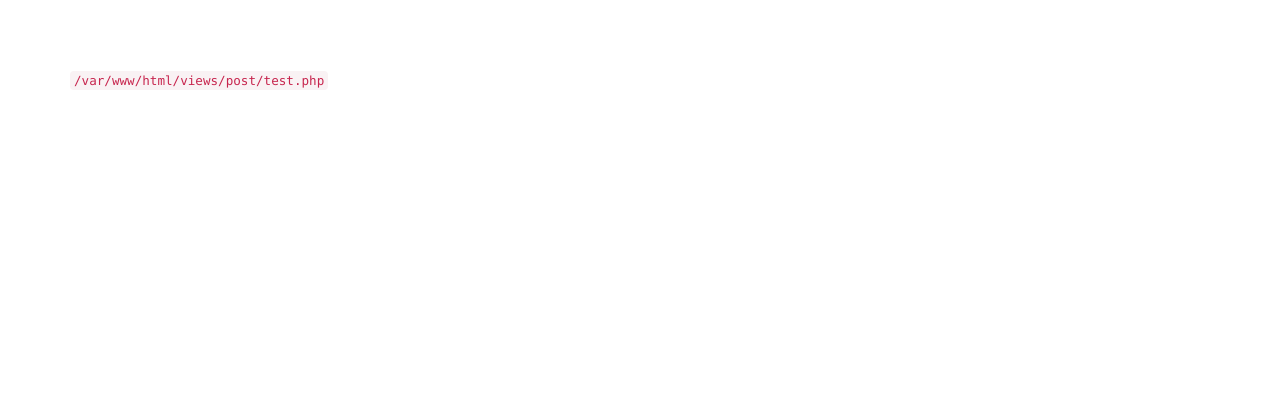
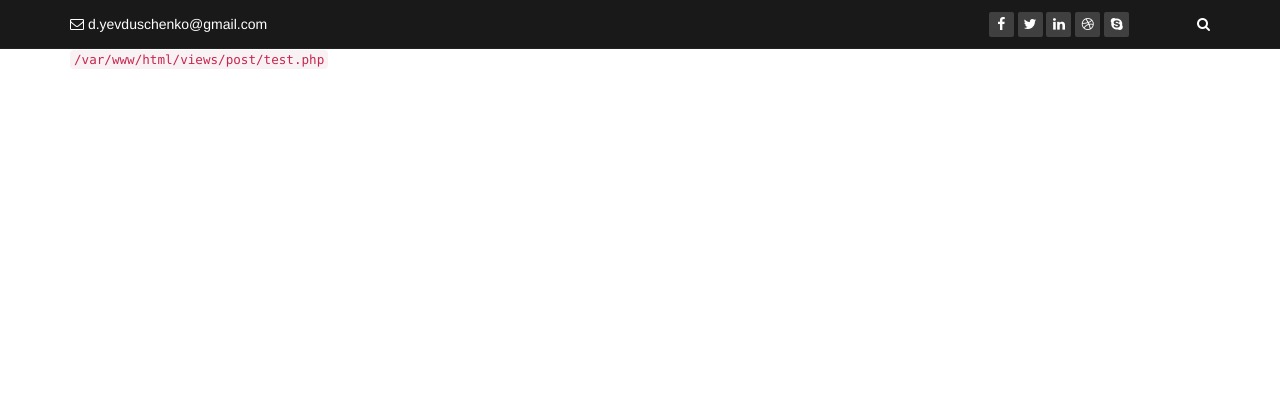
Before and after one commit to denis-yevduschenko/yii-repo, a Yii app: template views/post/test.php in a window 1280 px wide. Shown: the top 420 px of the page. Run offline with PHP 8.4 and a stand-in for Yii, Linux system fonts and the light colour scheme; the template is opened without the code that fills it, so the values that code supplies are empty; grey boxes labelled with a size stand in for pictures from a placeholder-image service; some libraries are stand-ins or nearby versions.

Commit message:
new header and page with success registration

```diff
--- a/assets/AppAsset.php
+++ b/assets/AppAsset.php
@@ -21,6 +21,7 @@
     public $css = [
         'css/site.css',
         'css/footer.css',
+        'css/header.css',
     ];
     public $js = [
     ];
--- a/config/db.php
+++ b/config/db.php
@@ -2,8 +2,8 @@
 
 return [
     'class' => 'yii\db\Connection',
-    'dsn' => 'mysql:host=localhost;port=3307;dbname=mysite-local',//my home db
-    //'dsn' => 'mysql:host=localhost;dbname=yii2_db',//my work db
+    //'dsn' => 'mysql:host=localhost;port=3307;dbname=mysite-local',//my home db
+    'dsn' => 'mysql:host=localhost;dbname=yii2_db',//my work db
     'username' => 'root',
     'password' => '',
     'charset' => 'utf8',
--- a/models/Posts.php
+++ b/models/Posts.php
@@ -33,8 +33,7 @@
      * @return int|string
      */
     public static function retrieveQuantityPostsCategory($category){
-        $quantity = Posts::find()->where(['category' => $category])->count();
-        return $quantity;
+        return Posts::find()->where(['category' => $category, 'hide' => '0'])->count();
     }
 }
 ?>
--- a/views/layouts/main.php
+++ b/views/layouts/main.php
@@ -2,7 +2,6 @@
 
 /* @var $this \yii\web\View */
 /* @var $content string */
-$this->registerCssFile('css/footer.css');
 
 use kartik\icons\Icon;
 use yii\helpers\Html;
@@ -28,28 +27,73 @@
 <?php $this->beginBody() ?>
 
 <div class="wrap">
+    <div class="top-bar">
+        <div class="container">
+            <div class="row">
+                <div class="col-sm-6 col-xs-4">
+                    <div class="top-number"><p><i class="fa fa-envelope-o"></i> d.yevduschenko@gmail.com</p></div>
+                </div>
+                <div class="col-sm-6 col-xs-8">
+                    <div class="social">
+                        <ul class="social-share">
+                            <li><a href="#"><i class="fa fa-facebook"></i></a></li>
+                            <li><a href="#"><i class="fa fa-twitter"></i></a></li>
+                            <li><a href="#"><i class="fa fa-linkedin"></i></a></li>
+                            <li><a href="#"><i class="fa fa-dribbble"></i></a></li>
+                            <li><a href="#"><i class="fa fa-skype"></i></a></li>
+                        </ul>
+                        <div class="search" style="display:inline-block"> <!-- TODO :: убрать/нужно пофиксить -->
+                            <form role="form">
+                                <input type="text" class="search-form" autocomplete="off" placeholder="Search">
+                                <i class="fa fa-search"></i>
+                            </form>
+                        </div>
+                    </div>
+                </div>
+            </div>
+        </div>
+    </div>
     <?php
     NavBar::begin([
-        'brandLabel' => 'My Future Blog',
+        'brandLabel' => 'MFB',
         'brandUrl' => Yii::$app->homeUrl,
         'options' => [
-            'class' => 'navbar-inverse navbar-fixed-top',
+            'class' => 'navbar-inverse navbar-static-top',
         ],
     ]);
     echo Nav::widget([
+        'activateItems'=>'true',
         'options' => ['class' => 'navbar-nav navbar-right'],
         'items' => [
             ['label' => Icon::show('home',['class'=>'fa-1x']).'Home', 'url' => ['/']],
-            ['label' => 'About', 'url' => ['/site/about']],
-            ['label' => 'Contact', 'url' => ['/site/contact']],
+            ['label' => Icon::show('mobile',['class'=>'fa-1x']).'Test', 'url' => [Yii::$app->urlManager->createUrl(['/post/test'])]],
+            ['label' => Icon::show('list',['class'=>'fa-1x']).'Categories',
+                'url' => ['post/categories'],
+                'options'=>['class'=>'dropdown'],
+                'template' => '<a href="{url}" class="url-class">{label}</a>',
+                'items' => [
+                    ['label' => 'News', 'url' => [Yii::$app->urlManager->createUrl(['/post/category', 'category' => 'News'])]],
+                    ['label' => 'Android', 'url' => [Yii::$app->urlManager->createUrl(['/post/category', 'category' => 'Android'])]],
+                    ['label' => 'PHP', 'url' => [Yii::$app->urlManager->createUrl(['/post/category', 'category' => 'PHP'])]],
+                    ['label' => 'Java', 'url' => [Yii::$app->urlManager->createUrl(['/post/category', 'category' => 'Java'])]],
+                    ['label' => 'Books', 'url' => [Yii::$app->urlManager->createUrl(['/post/category', 'category' => 'Books'])]],
+                    ['label' => 'Web', 'url' => [Yii::$app->urlManager->createUrl(['/post/category', 'category' => 'Web'])]],
+                    ['label' => 'Windows', 'url' => [Yii::$app->urlManager->createUrl(['/post/category', 'category' => 'Windows'])]],
+                    '<li class="divider"></li>',
+                    ['label' => 'All posts', 'url' => [Yii::$app->urlManager->createUrl(['/post/category'])]],
+                    ['label' => 'Categories', 'url' => [Yii::$app->urlManager->createUrl(['/post/categories'])]],
+                ]
+            ],
+            ['label' => Icon::show('info-circle',['class'=>'fa-1x']).'About', 'url' => [Yii::$app->urlManager->createUrl(['/site/about'])]],
+            ['label' => Icon::show('commenting-o',['class'=>'fa-1x']).'Contact', 'url' => [Yii::$app->urlManager->createUrl(['/site/contact'])]],
             Yii::$app->user->isGuest ? (
-                ['label' => 'Login', 'url' => ['/post/login']]
+                ['label' => Icon::show('sign-in',['class'=>'fa-1x']).'Login', 'url' => [Yii::$app->urlManager->createUrl(['/post/login'])]]
             ) : (
                 '<li>'
-                . Html::beginForm(['/site/logout'], 'post')
+                . Html::beginForm(Yii::$app->urlManager->createUrl(['/site/logout']), 'post')
                 . Html::submitButton(
-                    'Logout (' . Yii::$app->user->identity->username . ')',
-                    ['class' => 'btn btn-link logout']
+                    Icon::show('sign-out',['class'=>'fa-1x']).'Logout (' . Yii::$app->user->identity->username . ')',
+                    ['class' => 'btn btn-info logout']
                 )
                 . Html::endForm()
                 . '</li>'
@@ -79,7 +123,6 @@
                 <div class="row">
                     <div class="col-lg-3 col-md-6">
                         <div class="container">
-
                             <div class="col-lg-3 col-md-6">
                                 <div class="cuadro_intro_hover " style="background-color:#cccccc;">
                                     <p style="text-align:center; margin-top:20px;">
--- a/views/post/index.php
+++ b/views/post/index.php
@@ -19,7 +19,7 @@
 $this->registerCssFile('@web/css/masonry.css');
 ?>
 </div>
-<div class="container-fluid">
+<div class="container-fluid hidden-xs">
     <div class="row">
         <?php
         $slides = [
--- /dev/null
+++ b/views/post/success.php
@@ -0,0 +1 @@
+<h1><p>Вы успешно зарегистрировались.</p></h1>
--- a/views/post/test.php
+++ b/views/post/test.php
@@ -1,4 +1,5 @@
 <?php
+$this->title = 'Test';
 $this->params['breadcrumbs'][] = ['label' => 'Test', 'url' => ['/post/test']];
 //$this->params['breadcrumbs'][] = Yii::$app->controller->substr_content($this->title, '90');
 ?>
--- /dev/null
+++ b/web/css/header.css
@@ -0,0 +1,280 @@
+@import url(http://fonts.googleapis.com/css?family=Open+Sans:300italic,400italic,600italic,700italic,800italic,400,600,700,300,800);
+
+
+
+
+
+
+.top-bar a {
+    color: #c52d2f;
+    -webkit-transition: color 300ms, background-color 300ms;
+    -moz-transition: color 300ms, background-color 300ms;
+    -o-transition: color 300ms, background-color 300ms;
+    transition: color 300ms, background-color 300ms;
+}
+
+.top-bar a:hover, .top-bar a:focus {
+    color: #d43133;
+}
+
+.top-bar hr {
+    border-top: 1px solid #e5e5e5;
+    border-bottom: 1px solid #fff;
+}
+
+.btn-primary {
+    padding: 8px 20px;
+    background: #c52d2f;
+    color: #fff;
+    border-radius: 4px;
+    border: none;
+    margin-top: 10px;
+}
+
+.btn-primary:hover, .btn-primary:focus {
+    background: #c52d2f;
+    outline: none;
+    box-shadow: none;
+}
+
+.btn-transparent {
+    border: 3px solid #fff;
+    background: transparent;
+    color: #fff;
+}
+
+.btn-transparent:hover {
+    border-color: rgba(255, 255, 255, 0.5);
+}
+
+.top-bar a:hover, .top-bar a:focus {
+    color: #111;
+    text-decoration: none;
+    outline: none;
+}
+
+.dropdown-menu {
+    margin-top: -1px;
+    min-width: 180px;
+}
+
+
+.scaleIn {
+    -webkit-animation-name: scaleIn;
+    animation-name: scaleIn;
+}
+
+.lead {
+    font-size: 16px;
+    line-height: 24px;
+    font-weight: 400;
+}
+
+.transparent-bg {
+    background-color: transparent !important;
+    margin-bottom: 0;
+}
+
+@-webkit-keyframes scaleIn {
+    0% {
+        opacity: 0;
+        -webkit-transform: scale(0);
+        transform: scale(0);
+    }
+    100% {
+        opacity: 1;
+        -webkit-transform: scale(1);
+        transform: scale(1);
+    }
+}
+
+@keyframes scaleIn {
+    0% {
+        opacity: 0;
+        -webkit-transform: scale(0);
+        -ms-transform: scale(0);
+        transform: scale(0);
+    }
+    100% {
+        opacity: 1;
+        -webkit-transform: scale(1);
+        -ms-transform: scale(1);
+        transform: scale(1);
+    }
+}
+
+#header .search {
+    display: inline-block;
+}
+
+.navbar > .container .navbar-brand {
+    margin-left: 0;
+}
+
+.top-bar {
+    padding: 10px 0;
+    background: #191919;
+    border-bottom: 1px solid #222;
+    line-height: 28px;
+}
+
+.top-number {
+    color: #fff;
+}
+
+.top-number p {
+    margin: 0
+}
+
+.social {
+    text-align: right;
+}
+
+.social-share {
+    display: inline-block;
+    list-style: none;
+    padding: 0;
+    margin: 0;
+}
+
+ul.social-share li {
+    display: inline-block;
+}
+
+ul.social-share li a {
+    display: inline-block;
+    color: #fff;
+    background: #404040;
+    width: 25px;
+    height: 25px;
+    line-height: 25px;
+    text-align: center;
+    border-radius: 2px;
+}
+
+ul.social-share li a:hover {
+    background: #c52d2f;
+    color: #fff;
+}
+
+.search i {
+    color: #fff;
+    display: inline-block;
+}
+
+input.search-form {
+    background: transparent;
+    border: 0 none;
+    width: 60px;
+    padding: 0 10px;
+    color: #FFF;
+    -webkit-transition: all 400ms;
+    -moz-transition: all 400ms;
+    -ms-transition: all 400ms;
+    -o-transition: all 400ms;
+    transition: all 400ms;
+}
+
+input.search-form::-webkit-input-placeholder {
+    color: transparent;
+}
+
+input.search-form:hover::-webkit-input-placeholder {
+    color: #fff;
+}
+
+input.search-form:hover {
+    width: 180px;
+}
+
+.navbar-brand {
+    padding: 0;
+    margin: 0;
+}
+
+.navbar {
+    border-radius: 0;
+    margin-bottom: 0;
+    background: #151515;
+    padding: 15px 0;
+    padding-bottom: 0;
+}
+
+.navbar-nav {
+    margin-top: 12px;
+}
+
+.navbar-nav > li {
+    margin-left: 35px;
+    padding-bottom: 28px;
+}
+
+.navbar-inverse .navbar-nav > li > a {
+    padding: 5px 12px;
+    margin: 0;
+    border-radius: 3px;
+    color: #fff;
+    line-height: 24px;
+    display: inline-block;
+}
+
+.navbar-inverse .navbar-nav > li > a:hover {
+    background-color: #c52d2f;
+    color: #fff;
+}
+
+.navbar-inverse {
+    border: none;
+}
+
+.navbar-inverse .navbar-brand {
+    font-size: 36px;
+    line-height: 50px;
+    color: #fff;
+}
+
+.navbar-inverse .navbar-nav > .active > a, .navbar-inverse .navbar-nav > .active > a:hover, .navbar-inverse .navbar-nav > .active > a:focus, .navbar-inverse .navbar-nav > .open > a, .navbar-inverse .navbar-nav > .open > a:hover, .navbar-inverse .navbar-nav > .open > a:focus {
+    background-color: #c52d2f;
+    color: #fff;
+}
+
+.navbar-inverse .navbar-nav .dropdown-menu {
+    background-color: rgba(0, 0, 0, .85);
+    -webkit-box-shadow: 0 3px 8px rgba(0, 0, 0, 0.125);
+    -moz-box-shadow: 0 3px 8px rgba(0, 0, 0, 0.125);
+    box-shadow: 0 3px 8px rgba(0, 0, 0, 0.125);
+    border: 0;
+    padding: 0;
+    margin-top: 0;
+    border-top: 0;
+    border-radius: 0;
+    left: 0;
+}
+
+.navbar-inverse .navbar-nav .dropdown-menu:before {
+    position: absolute;
+    top: 0;
+}
+
+.navbar-inverse .navbar-nav .dropdown-menu > li > a {
+    padding: 8px 15px;
+    color: #fff;
+}
+
+.navbar-inverse .navbar-nav .dropdown-menu > li:hover > a, .navbar-inverse .navbar-nav .dropdown-menu > li:focus > a, .navbar-inverse .navbar-nav .dropdown-menu > li.active > a {
+    background-color: #c52d2f;
+    color: #fff;
+}
+
+.navbar-inverse .navbar-nav .dropdown-menu > li:last-child > a {
+    border-radius: 0 0 3px 3px;
+}
+
+.navbar-inverse .navbar-nav .dropdown-menu > li.divider {
+    background-color: transparent;
+}
+
+.navbar-inverse .navbar-collapse, .navbar-inverse .navbar-form {
+    border-top: 0;
+    padding-bottom: 0;
+}
--- a/web/css/site.css
+++ b/web/css/site.css
@@ -11,7 +11,7 @@
 }
 
 .wrap > .container {
-    padding: 70px 15px 20px;
+    padding: 0 15px 0;
 }
 
 .footer {
@@ -92,7 +92,6 @@
 
 /* align the logout "link" (button in form) of the navbar */
 .nav li > form > button.logout {
-    padding: 15px;
     border: none;
 }
 
@@ -100,7 +99,6 @@
     .nav li > form > button.logout {
         display:block;
         text-align: left;
-        width: 100%;
         padding: 10px 15px;
     }
 }
```
Also changed, not shown: controllers/PostController.php (+9 -7 lines), views/post/successRegistration.php (deleted, +0 -14 lines).
